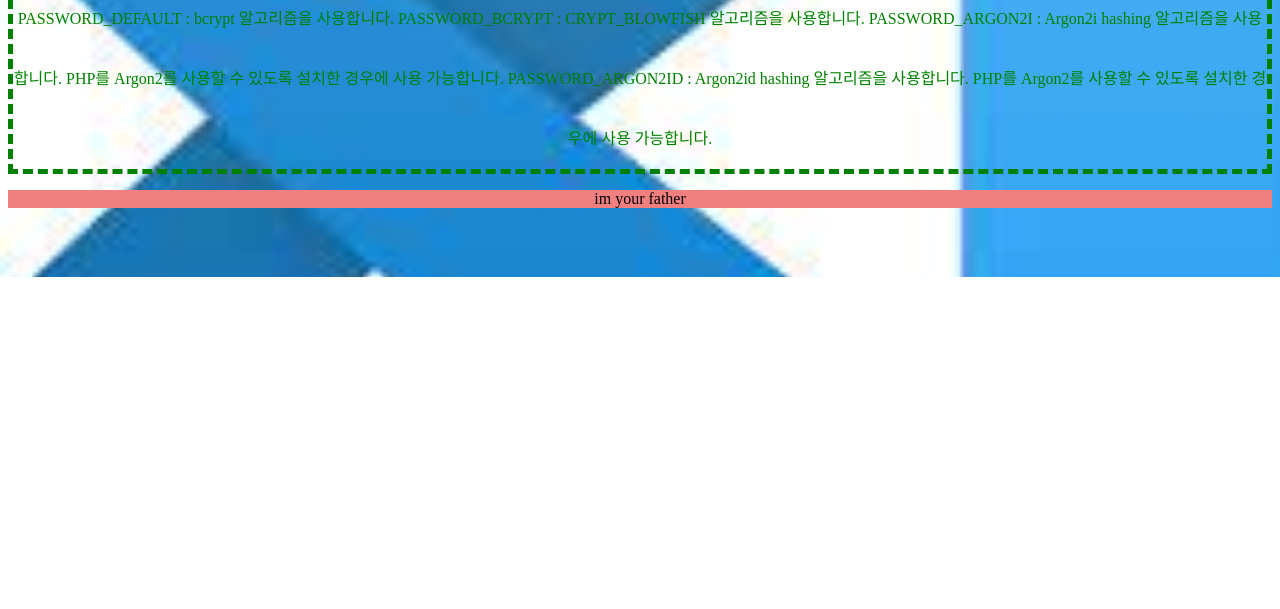
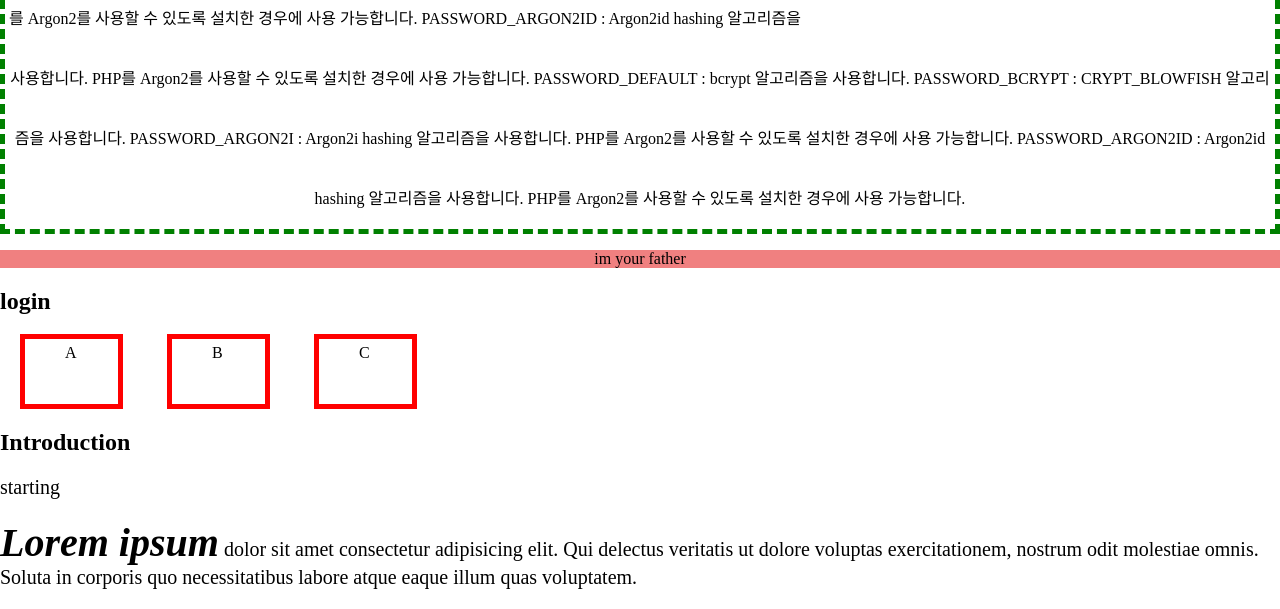
Before and after one commit to jaehwanleem/vscode, a PHP site: page /test.html in a window 1280 px wide. Shown: the part 523-1132 px from the top of the page. Before the commit the page ends 800 px from the top, so only its background shows below. Run offline with PHP 8.4, Linux system fonts and the light colour scheme.

Commit message:
first commit by webstorm

```diff
--- a/style.css
+++ b/style.css
@@ -3,11 +3,14 @@
 }  */
 
 
+* {
 
+}
 
 body{
-    background-image: url(vscodeimage.jpeg);
+
     background-size:cover; /* 바디영역에 꽉차게 설정 */
+    margin: 0px;
 
 }
 h2 > div > p { /* 스페이스바는 h2 안에 있는 p를 꾸미기 위한 관계 */
@@ -19,16 +22,19 @@ h2 > div > p { /* 스페이스바는 h2 안에 있는 p를 꾸미기 위한 관
 }
 p{
 
-    color: green;
+    color: black;
 }
-
+nav{
+    text-align: left;
+}
 
 li{
     list-style: none;
     display: inline-block;
+
 }
 a{
-    cursor: not-allowed;
+    cursor: pointer;
 }
 
 .webtext {
@@ -72,3 +78,51 @@ nav {
     float: right;
 
 }
+
+.boxmodel{
+    border: 5px solid red;
+    display: inline-block;
+    padding: 5px /* top */ 20px /* right */ 5px /* bottom */ 40px /* left */;
+    margin: 0px 20px 0px 20px;
+    width: 33px;
+    height: 55px;
+}
+
+.section2  p {
+    font-size:20px;
+}
+
+span{
+    font-size:2em;
+    font-weight: bold;
+    font-style: italic;
+}
+
+img{
+    width: 450px;
+    height: 300px;
+    margin: 10px;
+    transition : all 1s;
+
+}
+img:hover{ /* 이미지 위에 커서 올렸을떄 이펙트 */
+    transform: scale(1.1);
+}
+
+.container {
+    display: flex; /* flexbox 중요하다 */
+    flex-wrap: wrap;
+    justify-content: center;
+}
+
+h1{
+    font-family:fantasy;
+    font-size :3em;
+    border-bottom:2px solid green;
+    width: 400px;
+    text-align: center;
+    border-right:2px solid green;
+    box-shadow: 4px 4px 5px #888888;
+    margin: 0px;
+
+}
--- a/test.html
+++ b/test.html
@@ -53,6 +53,23 @@ PASSWORD_ARGON2ID : Argon2id hashing 알고리즘을 사용합니다. PHP를 Arg
             im your father
         </footer>
     </section>
+    <section>
+        <h2>login</h2>
+        <div class ="boxmodel">A</div>
+        <div class ="boxmodel">B</div>
+        <div class ="boxmodel">C</div>
 
+
+    </section>
+    <section>
+        <div class="section2">
+            <h2>Introduction</h2>
+            <p>starting</p>
+            <p>
+                <span>Lorem ipsum</span> dolor sit amet consectetur adipisicing elit. Qui delectus veritatis ut dolore voluptas exercitationem, nostrum odit molestiae omnis. Soluta in corporis quo necessitatibus labore atque eaque illum quas voluptatem.
+
+            </p>
+        </div>
+    </section>
 </body>
 </html>
```
